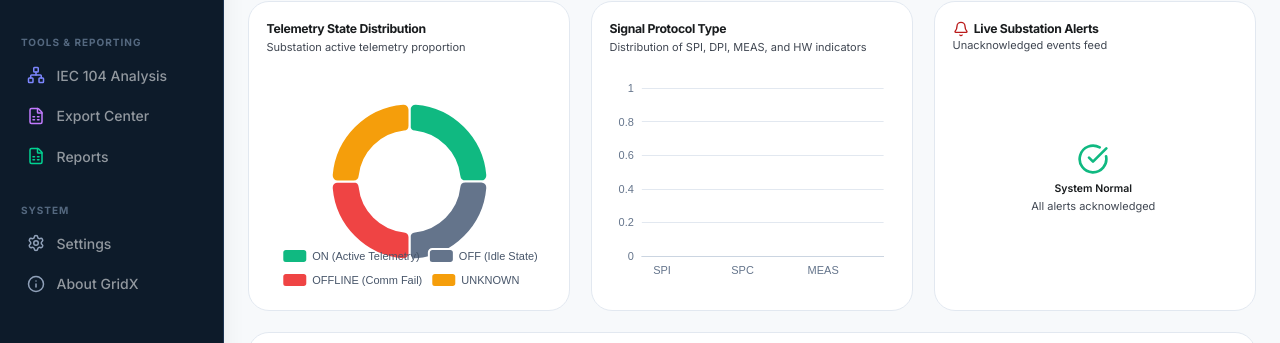
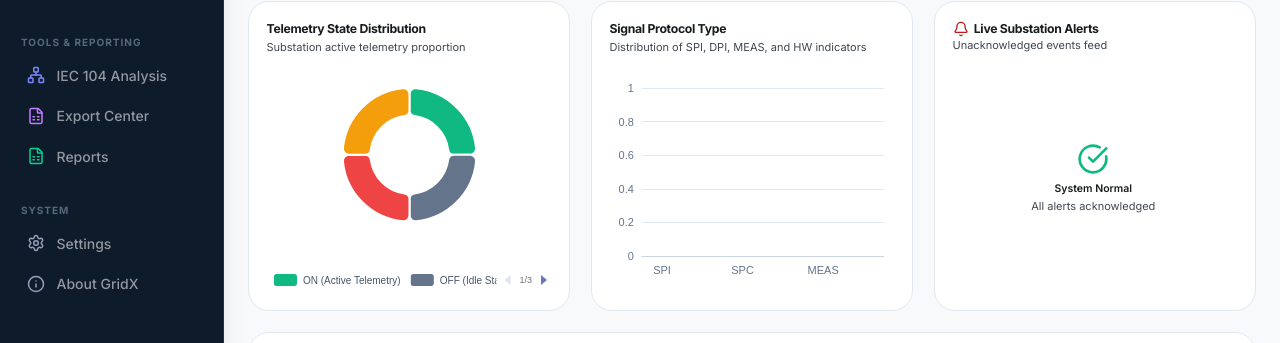
Before and after one commit to abinashmohanty8059/GridX, a React (Vite) app: page / in a window 1280 px wide. Shown: the part 233-576 px from the top of the page. Built offline with nearby package versions, Linux system fonts and the light colour scheme; what ag-grid-community would draw is missing.

Commit message:
circular chart made responsive

```diff
--- a/src/pages/Dashboard.tsx
+++ b/src/pages/Dashboard.tsx
@@ -61,13 +61,21 @@ export default function Dashboard() {
 
     return {
       tooltip: { trigger: 'item' as const, formatter: '{b}: {c} ({d}%)' },
-      legend: { bottom: '0%', left: 'center', textStyle: { color: '#475569', fontSize: 11 } },
+      legend: {
+        type: 'scroll' as const,
+        bottom: '0%',
+        left: 'center',
+        textStyle: { color: '#475569', fontSize: 10 },
+        pageIconSize: 10,
+        pageTextStyle: { fontSize: 9 }
+      },
       color: ['#10B981', '#64748B', '#EF4444', '#F59E0B'],
       series: [
         {
           name: 'Signal States',
           type: 'pie' as const,
-          radius: ['45%', '70%'],
+          radius: ['35%', '60%'],
+          center: ['50%', '38%'],
           avoidLabelOverlap: false,
           itemStyle: { borderRadius: 6, borderColor: '#fff', borderWidth: 2 },
           label: { show: false },
```
